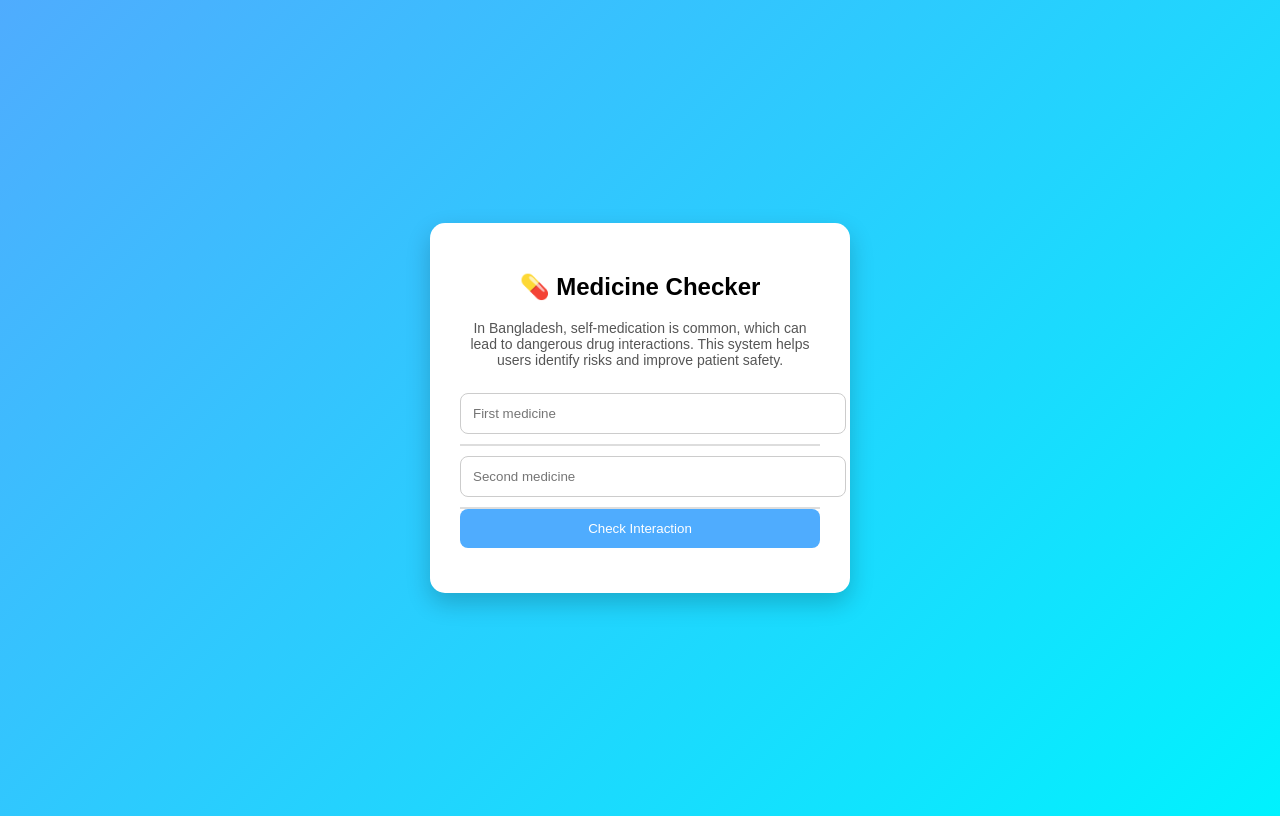
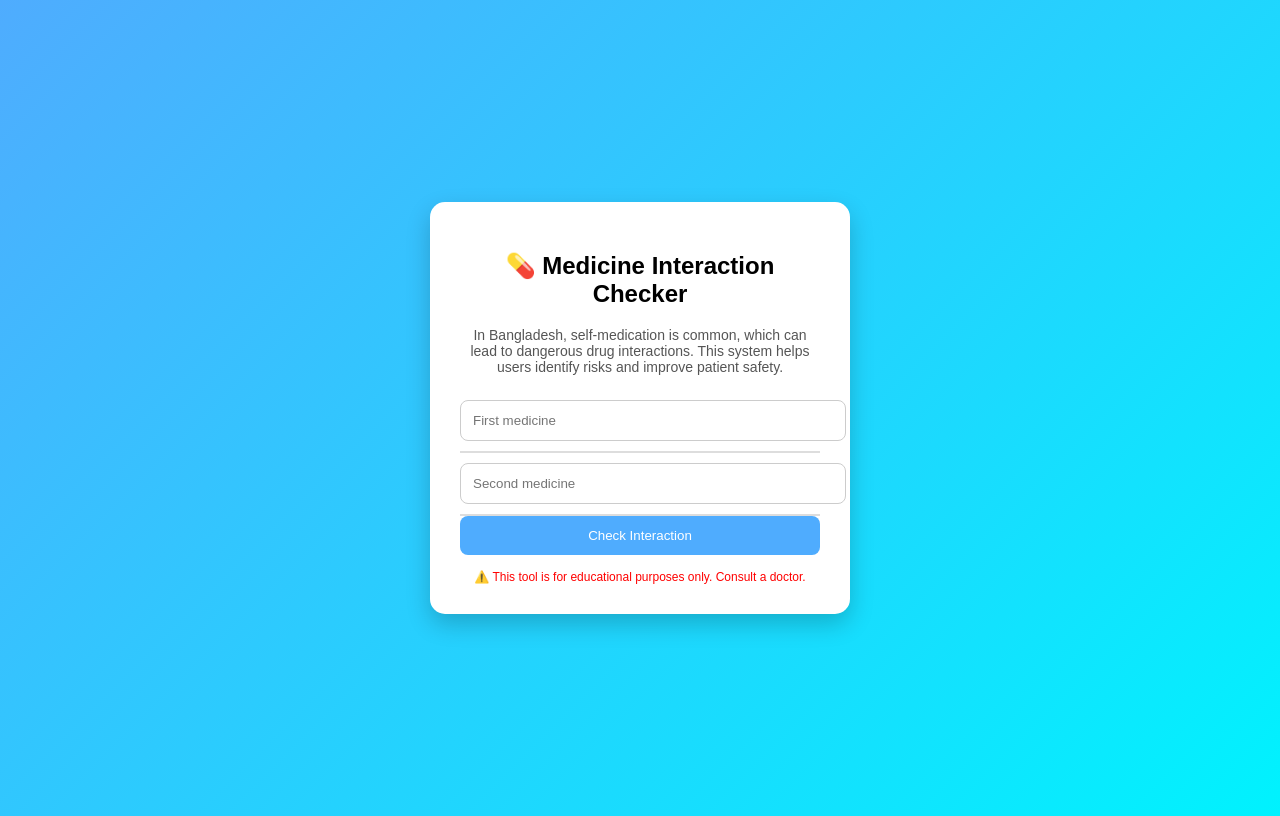
Before and after one commit to mahedimh402-dev/medicine-app, a Flask app: page / in a window 1280 px wide. Run offline with Flask 3, Linux system fonts and the light colour scheme.

Commit message:
Update index.html

```diff
--- a/templates/index.html
+++ b/templates/index.html
@@ -65,18 +65,24 @@
             margin-top: 15px;
             font-weight: bold;
         }
+
+        .warning {
+            font-size: 12px;
+            color: red;
+            margin-top: 10px;
+        }
     </style>
 </head>
 
 <body>
 
 <div class="card">
-    <h2>💊 Medicine Checker</h2>
+    <h2>💊 Medicine Interaction Checker</h2>
 
     <p style="font-size:14px;color:#555;margin-bottom:15px;">
-In Bangladesh, self-medication is common, which can lead to dangerous drug interactions.
-This system helps users identify risks and improve patient safety.
-</p>
+    In Bangladesh, self-medication is common, which can lead to dangerous drug interactions.
+    This system helps users identify risks and improve patient safety.
+    </p>
 
     <input id="med1" placeholder="First medicine" onkeyup="suggest(1)">
     <div id="s1" class="suggestions"></div>
@@ -87,6 +93,11 @@ This system helps users identify risks and improve patient safety.
     <button onclick="check()">Check Interaction</button>
 
     <div class="result" id="result"></div>
+
+    <!-- Ethical warning -->
+    <div class="warning">
+        ⚠️ This tool is for educational purposes only. Consult a doctor.
+    </div>
 </div>
 
 <script>
@@ -125,7 +136,16 @@ function check(){
     })
     .then(res => res.json())
     .then(data => {
-        document.getElementById("result").innerText = data.result;
+        let resultBox = document.getElementById("result");
+
+        resultBox.innerText = data.result;
+
+        // 🔥 COLOR LOGIC ADDED
+        if(data.result.includes("⚠️")){
+            resultBox.style.color = "red";
+        } else {
+            resultBox.style.color = "green";
+        }
     });
 }
 </script>
```
